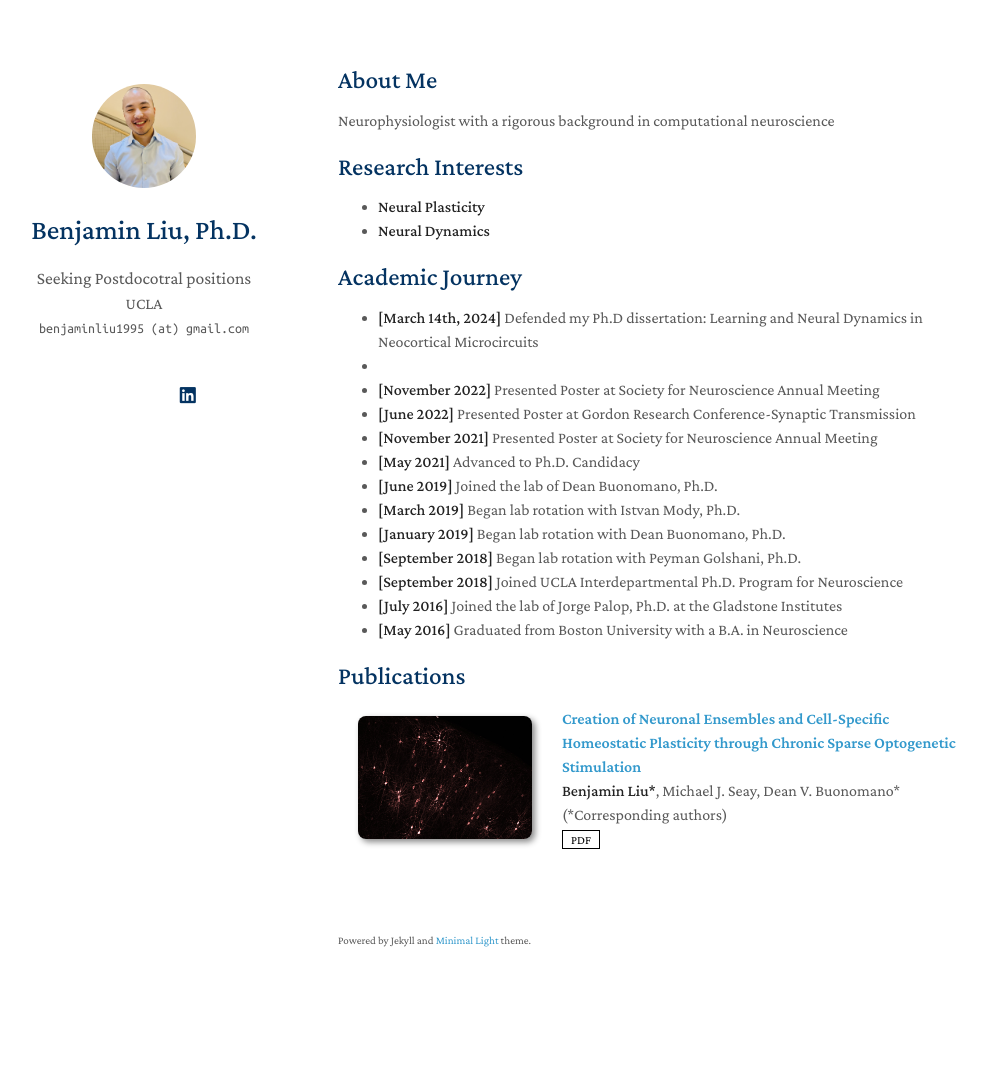
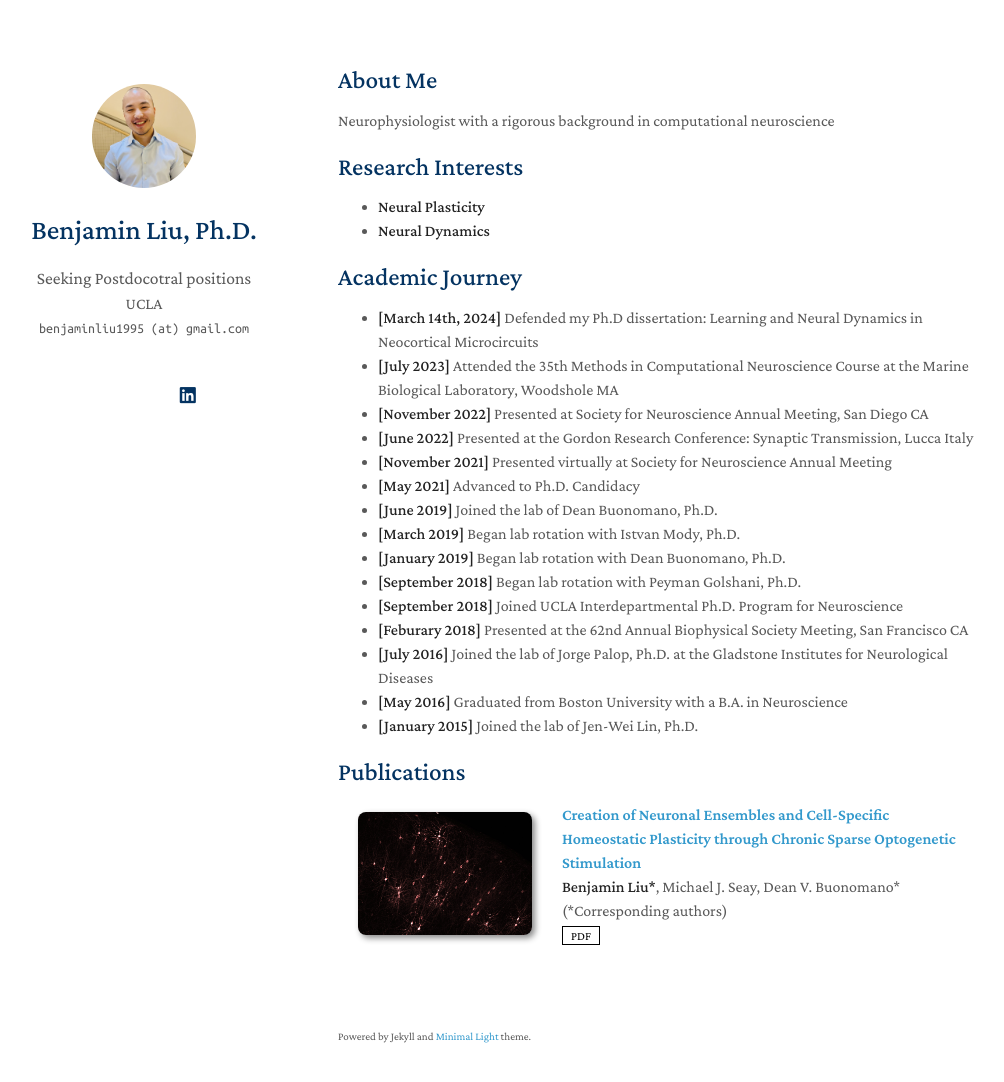
Before and after one commit to liuliuben/liuliuben.github.io, a Jekyll site: the page built from index.md, in a window 1280 px wide and 1117 px high. Shown: the top 1082 px of the window, without its empty margins (132-1136 px from the left). Built offline with Jekyll 4.4.1, drawn with Linux system fonts in a browser that asks for light colours; nearby versions of some CDN libraries; a style sheet for code colours, icons or effects is not loaded; our own code applies the rules of GitHub Pages for plain Markdown files.

Commit message:
Update index.md

```diff
--- a/index.md
+++ b/index.md
@@ -14,18 +14,19 @@ Neurophysiologist with a rigorous background in computational neuroscience
 ## Academic Journey
 
 - **[March 14th, 2024]** Defended my Ph.D dissertation: Learning and Neural Dynamics in Neocortical Microcircuits
--
-- **[November 2022]** Presented Poster at Society for Neuroscience Annual Meeting
-- **[June 2022]** Presented Poster at Gordon Research Conference-Synaptic Transmission
-- **[November 2021]** Presented Poster at Society for Neuroscience Annual Meeting
+- **[July 2023]** Attended the 35th Methods in Computational Neuroscience Course at the Marine Biological Laboratory, Woodshole MA
+- **[November 2022]** Presented at Society for Neuroscience Annual Meeting, San Diego CA
+- **[June 2022]** Presented at the Gordon Research Conference: Synaptic Transmission, Lucca Italy
+- **[November 2021]** Presented virtually at Society for Neuroscience Annual Meeting
 - **[May 2021]** Advanced to Ph.D. Candidacy
 - **[June 2019]** Joined the lab of Dean Buonomano, Ph.D.
 - **[March 2019]** Began lab rotation with Istvan Mody, Ph.D.
 - **[January 2019]** Began lab rotation with Dean Buonomano, Ph.D.
 - **[September 2018]** Began lab rotation with Peyman Golshani, Ph.D.
 - **[September 2018]** Joined UCLA Interdepartmental Ph.D. Program for Neuroscience
-- **[July 2016]** Joined the lab of Jorge Palop, Ph.D. at the Gladstone Institutes
+- **[Feburary 2018]** Presented at the 62nd Annual Biophysical Society Meeting, San Francisco CA
+- **[July 2016]** Joined the lab of Jorge Palop, Ph.D. at the Gladstone Institutes for Neurological Diseases
 - **[May 2016]** Graduated from Boston University with a B.A. in Neuroscience
-
+- **[January 2015]** Joined the lab of Jen-Wei Lin, Ph.D.
 
 {% include_relative _includes/publications.md %}
```
